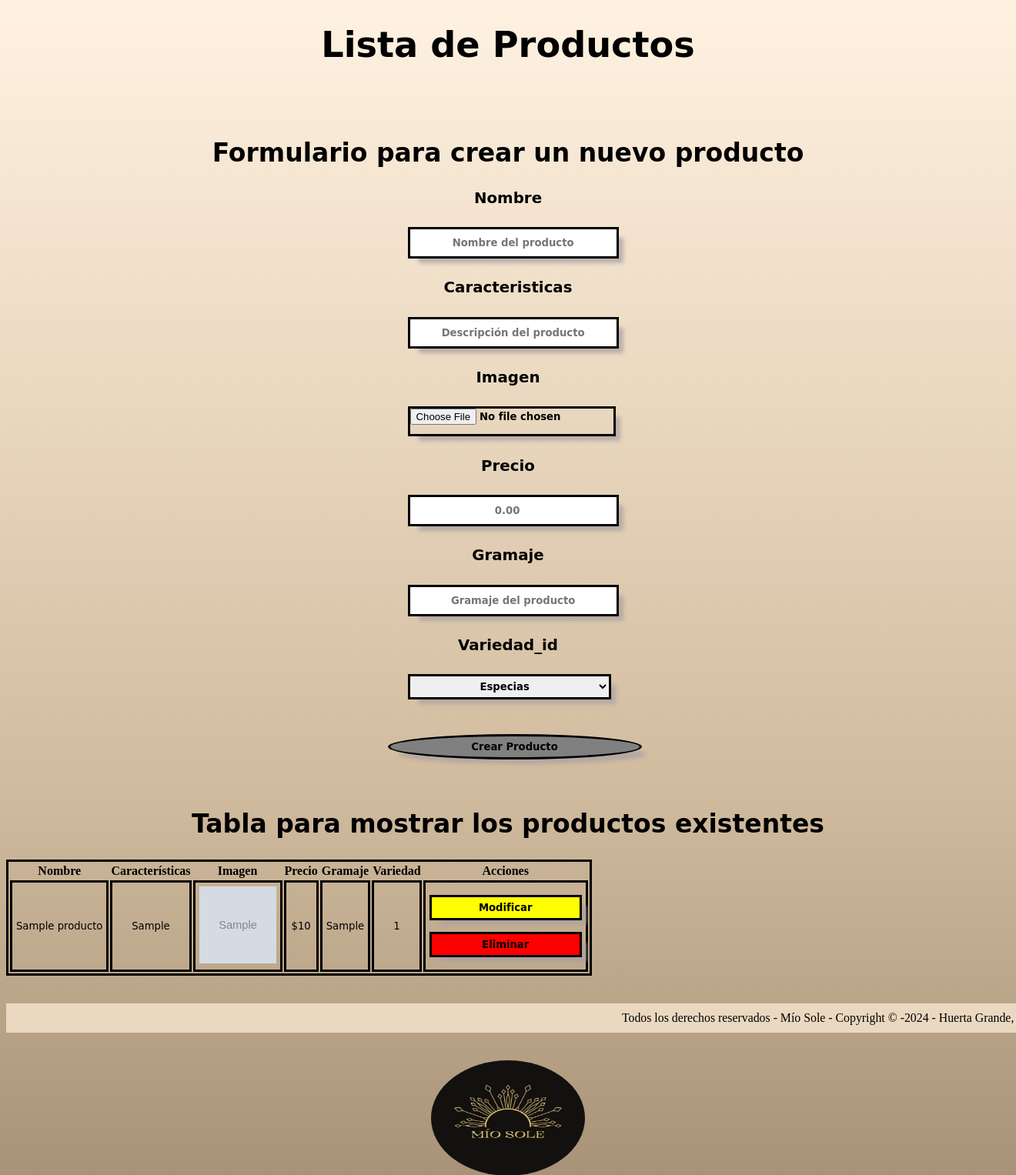
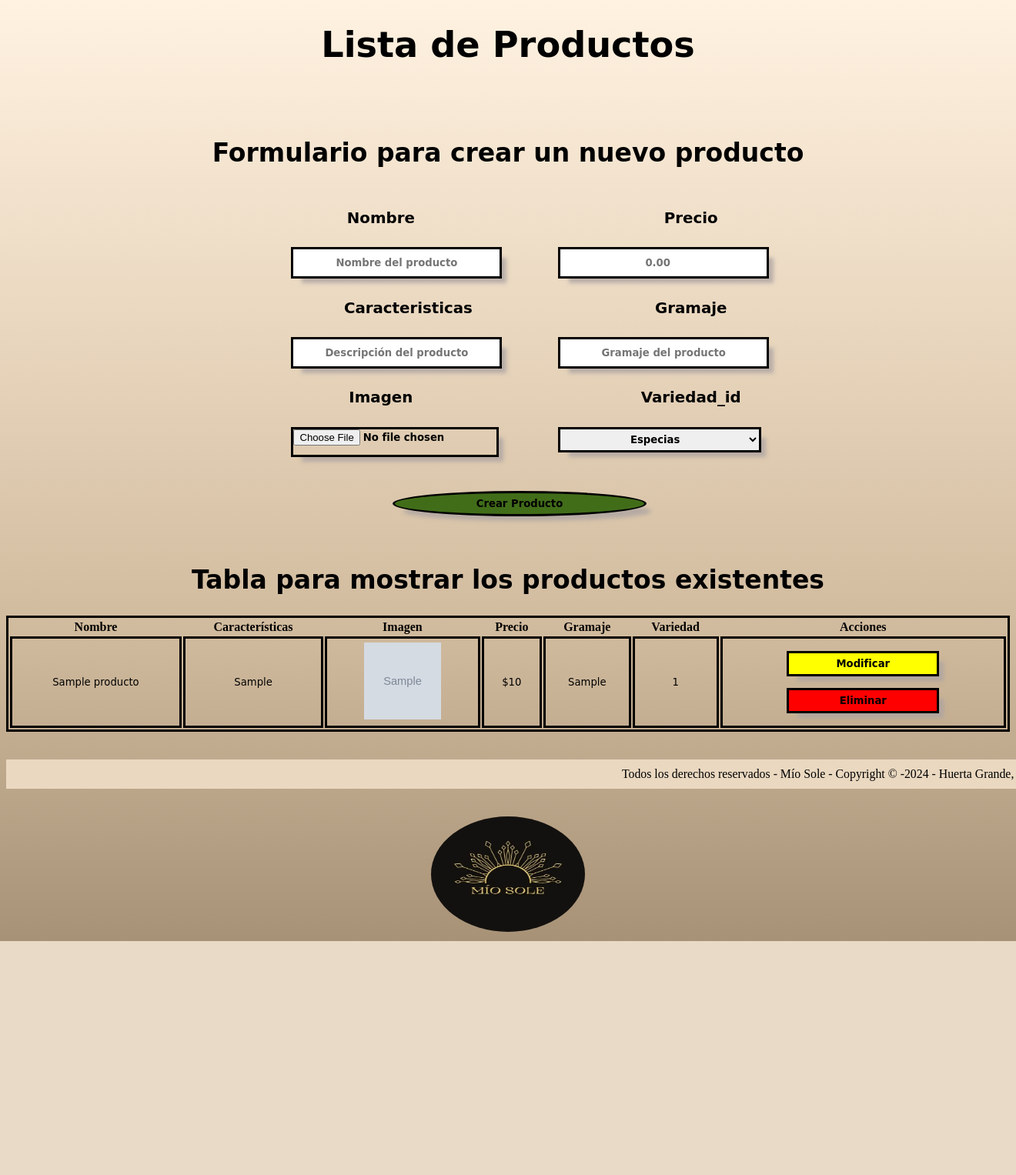
Before and after one commit to DanielCataldo673/grupo13, a Node server app: page /producto in a window 1320 px wide; the page is wider, and only the part inside the window is pictured. Shown: the top 1527 px of that part at 77% size. After the commit the page ends 1223 px from the top of that part, so only its background shows below. Run offline with Node 20, Linux system fonts and the light colour scheme; tables that the repository leaves empty or names only in its code hold one stand-in row (values such as "Sample post"); grey boxes marked "Sample" are stand-in pictures.

Commit message:
first commit

```diff
--- a/app.js
+++ b/app.js
@@ -12,8 +12,6 @@ app.set('views', (__dirname + '/src/views'))//donde esta la carpeta quee vamos a
 
 app.use(express.static(__dirname + '/public'))
 app.use(express.urlencoded({extended: true}))
-app.use(override('_metodo'))
-
 app.use('/', rutas)
 //app.use('/admin', rutasAdmin)
 
--- a/package.json
+++ b/package.json
@@ -13,8 +13,10 @@
     "crypto.js": "^3.2.1",
     "ejs": "^3.1.10",
     "express": "^4.19.2",
+    "method": "^2.0.0",
     "method-override": "^3.0.0",
-    "mysql2": "^3.10.1"
+    "mysql2": "^3.10.1",
+    "override": "^0.0.1"
   },
   "description": ""
 }
--- a/public/CSS/src.css
+++ b/public/CSS/src.css
@@ -18,6 +18,7 @@ h4 {
     text-align: center;
     font-family: cursive;
     font-size: 1.5vw;
+    margin-left: 65%;
 }
 
 td {
@@ -30,6 +31,7 @@ td {
 
 table {
     border: solid;
+    width: 100%;
 }
 
 /* Marquee */
@@ -76,10 +78,17 @@ select {
     height: 2.5vw;
     font-family: cursive;
     font-size: 1vw;
-    font-weight: 800;
+    font-weight: bolder;
     box-shadow: 10px 10px 5px -4px rgba(170, 161, 161, 0.75);
     text-align: center;
     border: solid;
+    cursor: pointer;
+}
+
+.btn3:hover,
+.btn2:hover,
+.btn1:hover{
+    background-color: grey;
 }
 
 .btn1 {
@@ -97,11 +106,22 @@ select {
 }
 
 .btn3 {
-    margin-top: 45px;
-    margin-left: 38%;
+    margin-top: 50px;
+    margin-left: -13%;
     width: 25vw;
     height: 2.5vw;
     text-align: center;
-    background-color: grey;
+    background-color: #416D19;
     border-radius: 50%;
 }
+
+
+
+.crear{
+    display: flex;
+    justify-content: center;
+    flex-direction: row;
+    max-width: 700px;
+    gap: 20px;
+    margin-left: 20%;
+}
--- a/src/controllers/mainControllerProducto.js
+++ b/src/controllers/mainControllerProducto.js
@@ -15,7 +15,7 @@ module.exports = {
 
     crearRegistro: async (req, res) => {
         const sql = `INSERT INTO producto (nombre, caracteristicas, imagen, precio, gramaje, variedad_id) VALUES (?,?,?,?,?,?);`
-        const creado = await conn.query(sql, [req.body.nombre, req.body.descripcion, req.body.imagen, parseFloat(req.body.precio), req.body.gramaje, req.body.variedad_id]);
+        const creado = await conn.query(sql, [req.body.nombre, req.body.caracteristicas, req.body.imagen, parseFloat(req.body.precio), req.body.gramaje, req.body.variedad_id]);
         res.redirect('/producto');
     },
 
--- a/src/views/producto.ejs
+++ b/src/views/producto.ejs
@@ -1,27 +1,38 @@
 <%- include('partials/head', { tituloDePagina: tituloDePagina }) -%>
 <body>
-<h1>Lista de Productos</h1>
+
+<h1 class="#">Lista de Productos</h1>
 
 <br>
 <br>
 <h2>Formulario para crear un nuevo producto</h2>
 
 <!-- Formulario para crear un nuevo producto -->
-<form action="/crear" method="POST">
+<form class="crear" action="/producto" method="POST">
+    <div>
     <h4>Nombre</h4>
     <input type="text" name="nombre" placeholder="Nombre del producto">
+
+
 
     <h4>Caracteristicas</h4>
     <input type="text" name="caracteristicas" placeholder="Descripción del producto">
 
+
+
     <h4>Imagen</h4>
     <input type="file" name="imagen">
+</div>
 
+<div>
     <h4>Precio</h4>
     <input type="number" name="precio" step="0.01" min="0.01" placeholder="0.00">
 
+
     <h4>Gramaje</h4>
     <input type="text" name="gramaje" placeholder="Gramaje del producto">
+
+
 
     <h4>Variedad_id</h4>
     <select name="variedad_id">
@@ -32,7 +43,10 @@
     </select>
 
     <input class="btn3" type="submit" value="Crear Producto">
+</div>
+
 </form>
+
 <br>
 <br>
 
@@ -79,5 +93,7 @@
 </table>
 <br>
 <br>
+
     <%- include('partials/footer') -%>
+    <script src="/src/js/producto.js"></script>
     </body>
```
Also changed, not shown: src/js/producto.js (line endings or trailing spaces), 1 other file.
